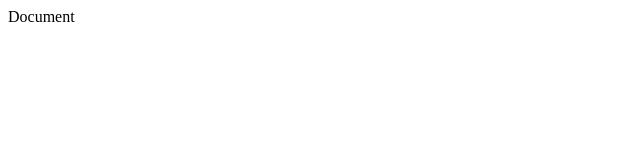
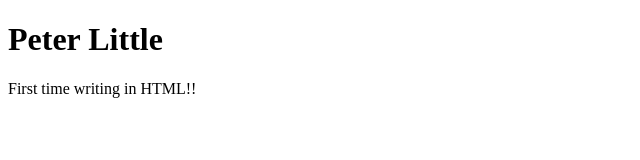
Before and after one commit to PeterLittle670/portfolio, a plain HTML site: page index.html in a window 1280 px wide. Shown: the whole page, without its empty margins (0-640 px from the left). Drawn offline with Linux system fonts and the light colour scheme.

Commit message:
Update index.html
change title and add text

```diff
--- a/index.html
+++ b/index.html
@@ -3,9 +3,10 @@
 <head>
     <meta charset="UTF-8">
     <meta name="viewport" content="width=device-width, initial-scale=1.0">
-    <Peter Little: Personal site and portfolio>Document</title>
+    <title>Peter Little: Personal site and portfolio</title>
 </head>
 <body>
-
+    <h1>Peter Little</h1>
+    <p>First time writing in HTML!!</p>
 </body>
 </html>
```
